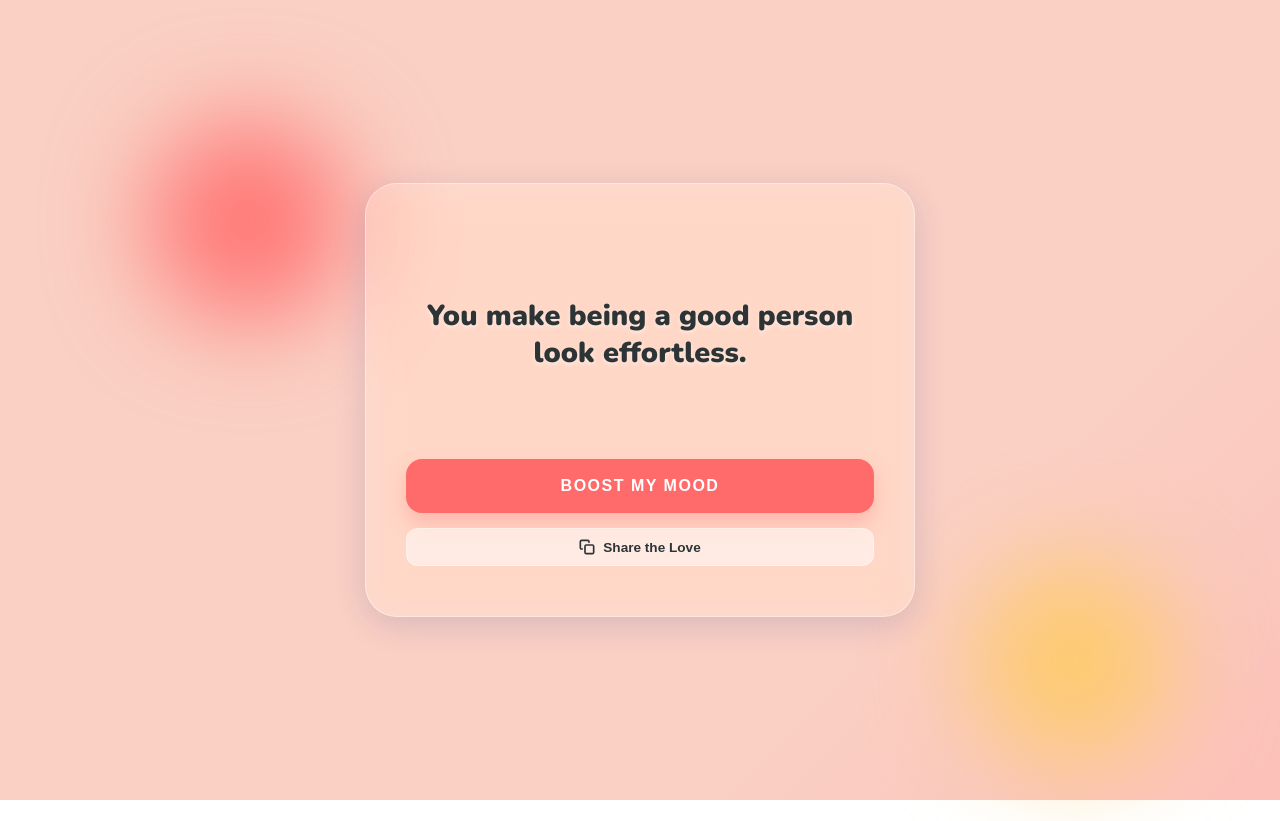
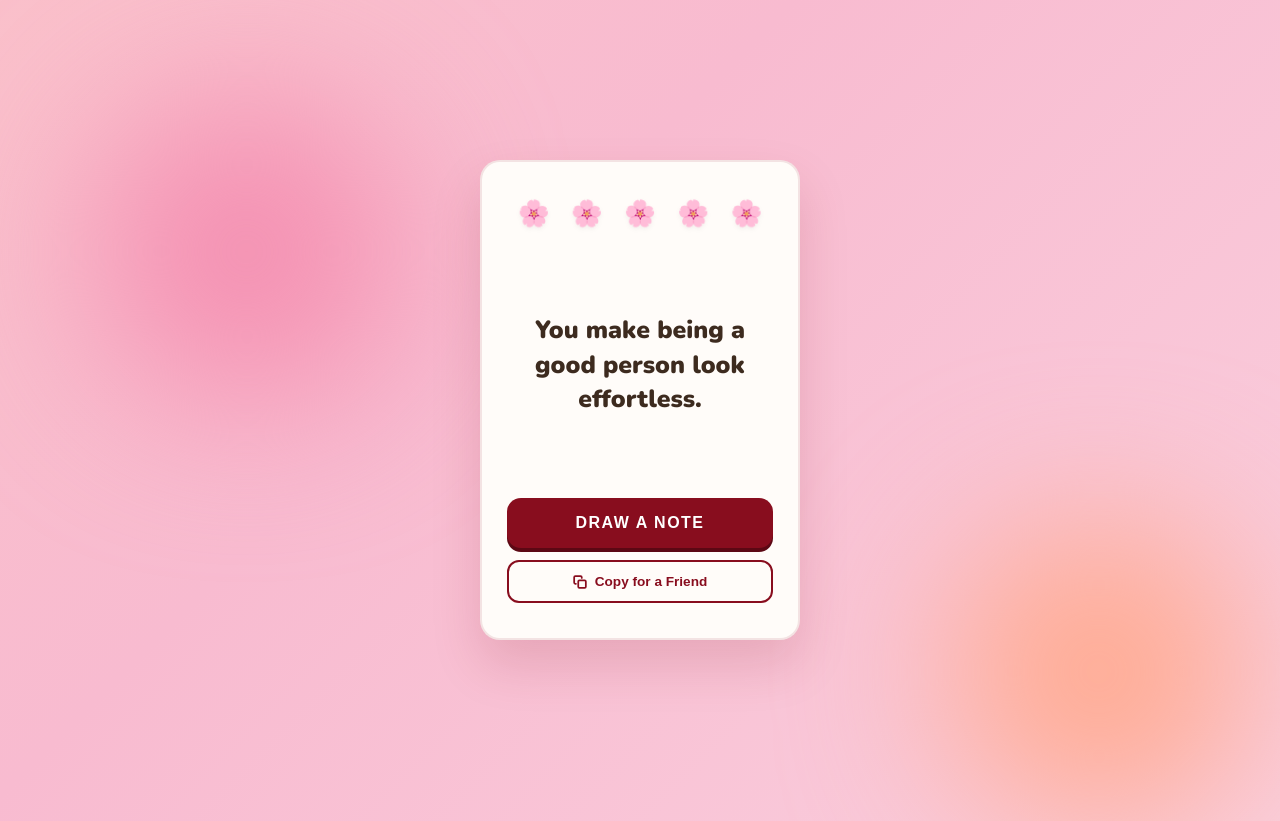
Before and after one commit to greg-hahn/compliments, a plain HTML site: page index.html in a window 1280 px wide. Before the commit the page ends 800 px from the top, so only its background shows below. Drawn offline with nearby package versions, Linux system fonts and the light colour scheme.

Commit message:
updated colors

```diff
--- a/index.html
+++ b/index.html
@@ -9,13 +9,14 @@
     <link rel="preconnect" href="https://fonts.gstatic.com" crossorigin>
     <link href="https://fonts.googleapis.com/css2?family=Lato:wght@700;900&family=Nunito:wght@700;900&display=swap" rel="stylesheet">
     <style>
-        /* Modern Glassmorphism & Animated Background */
+        /* Warm & Loving Color Scheme */
         :root {
-            --primary: #FF6B6B;
-            --secondary: #FFD166;
-            --glass-bg: rgba(255, 255, 255, 0.25);
-            --glass-border: rgba(255, 255, 255, 0.4);
-            --text-dark: #2d3436;
+            --primary: #880d1e;    /* Deep Berry Red for high contrast */
+            --accent: #f25c66;     /* Rose Pink for accents */
+            --card-bg: #fffcf9;    /* Warm Ivory */
+            --text-main: #3d2b1f;  /* Deep Cocoa/Espresso (warmer than charcoal) */
+            --text-light: #ffffff;
+            --suit-color: #dd2d4a; /* Classic Heart Red */
         }
 
         * {
@@ -25,11 +26,11 @@
         }
 
         body {
-            /* Animated Gradient Background */
-            background: linear-gradient(-45deg, #ff9a9e, #fad0c4, #fad0c4, #fbc2eb, #a18cd1);
+            /* Warm Sunset/Rose Gradient Background */
+            background: linear-gradient(-45deg, #fce4ec, #f8bbd0, #ffccbc, #ffe0b2);
             background-size: 400% 400%;
             animation: gradientBG 15s ease infinite;
-            color: var(--text-dark);
+            color: var(--text-main);
             font-family: 'Lato', sans-serif;
             display: flex;
             justify-content: center;
@@ -45,59 +46,77 @@
             100% { background-position: 0% 50%; }
         }
 
-        /* Glassmorphism Card */
-        .card {
-            background: var(--glass-bg);
-            backdrop-filter: blur(16px) saturate(180%);
-            -webkit-backdrop-filter: blur(16px) saturate(180%);
-            border: 1px solid var(--glass-border);
-            width: 100%;
-            max-width: 550px;
-            padding: 50px 40px;
-            border-radius: 32px;
-            text-align: center;
-            box-shadow: 0 8px 32px 0 rgba(31, 38, 135, 0.15);
-            position: relative;
-            z-index: 1;
-        }
-
-        /* Decorative Background Orbs */
+        /* Decorative Background Orbs in warm tones */
         .orb {
             position: absolute;
-            width: 200px;
-            height: 200px;
+            width: 300px;
+            height: 300px;
             border-radius: 50%;
-            background: rgba(255, 255, 255, 0.3);
-            filter: blur(50px);
+            background: rgba(255, 255, 255, 0.4);
+            filter: blur(80px);
             z-index: 0;
             animation: moveOrb 20s infinite alternate;
         }
-        .orb-1 { top: 10%; left: 10%; background: #ff7675; }
-        .orb-2 { bottom: 10%; right: 10%; background: #fdcb6e; }
+        .orb-1 { top: 5%; left: 5%; background: #f48fb1; }
+        .orb-2 { bottom: 5%; right: 5%; background: #ffab91; }
 
         @keyframes moveOrb {
             from { transform: translate(0, 0); }
-            to { transform: translate(50px, 100px); }
+            to { transform: translate(80px, 150px); }
+        }
+
+        /* The Playing Card */
+        .card {
+            background: var(--card-bg);
+            border: 2px solid rgba(136, 13, 30, 0.1); /* Subtle berry border */
+            width: 320px;
+            height: 480px;
+            padding: 25px;
+            border-radius: 20px;
+            text-align: center;
+            box-shadow: 0 25px 50px rgba(136, 13, 30, 0.15);
+            position: relative;
+            z-index: 1;
+            display: flex;
+            flex-direction: column;
+            justify-content: space-between;
+            align-items: center;
+            transition: transform 0.4s cubic-bezier(0.175, 0.885, 0.32, 1.275);
+        }
+
+        .card:hover {
+            transform: translateY(-8px) rotate(-1.5deg);
+        }
+
+        /* Suit Row across the top */
+        .suit-row {
+            width: 100%;
+            display: flex;
+            justify-content: space-around;
+            font-size: 1.6rem;
+            padding-top: 10px;
+            height: 45px;
+            opacity: 0.9;
+            filter: drop-shadow(0 2px 2px rgba(0,0,0,0.05));
         }
 
         /* Compliment Display Area */
         .compliment-container {
-            min-height: 200px;
+            flex-grow: 1;
             display: flex;
             flex-direction: column;
             align-items: center;
             justify-content: center;
-            margin-bottom: 25px;
-            position: relative;
+            width: 100%;
+            padding: 0 15px;
         }
 
         #compliment-text {
             font-family: 'Nunito', sans-serif;
-            font-size: 1.8rem;
+            font-size: 1.55rem;
             font-weight: 900;
-            line-height: 1.3;
-            color: var(--text-dark);
-            text-shadow: 0 2px 4px rgba(255, 255, 255, 0.5);
+            line-height: 1.4;
+            color: var(--text-main);
         }
 
         .hidden { display: none !important; }
@@ -112,70 +131,76 @@
         }
 
         .heart {
-            fill: var(--primary);
-            width: 60px;
-            height: 60px;
-            filter: drop-shadow(0 0 10px rgba(255, 107, 107, 0.4));
+            fill: var(--suit-color);
+            width: 70px;
+            height: 70px;
+            filter: drop-shadow(0 4px 6px rgba(136, 13, 30, 0.2));
             animation: pulse 0.6s ease infinite alternate;
         }
 
         @keyframes pulse {
-            from { transform: scale(0.9) rotate(-5deg); }
-            to { transform: scale(1.2) rotate(5deg); }
+            from { transform: scale(0.9); opacity: 0.85; }
+            to { transform: scale(1.1); opacity: 1; }
         }
 
         .loading-text {
-            font-size: 0.8rem;
+            font-size: 0.75rem;
             color: var(--primary);
             font-weight: 900;
             letter-spacing: 2px;
             text-transform: uppercase;
         }
 
-        /* Buttons */
+        /* Buttons Area - High Contrast Warm Palette */
         .actions {
+            width: 100%;
             display: flex;
             flex-direction: column;
-            gap: 15px;
-            width: 100%;
+            gap: 12px;
+            margin-bottom: 10px;
         }
 
         .btn-generate {
-            background: var(--primary);
-            color: white;
+            background: var(--primary); /* Deep Berry Red */
+            color: var(--text-light);   /* White for contrast */
             border: none;
-            padding: 18px 30px;
+            padding: 16px;
             font-size: 1rem;
             font-weight: 900;
-            border-radius: 16px;
+            border-radius: 14px;
             cursor: pointer;
             text-transform: uppercase;
             letter-spacing: 1.5px;
-            transition: all 0.3s cubic-bezier(0.175, 0.885, 0.32, 1.275);
-            box-shadow: 0 10px 20px rgba(255, 107, 107, 0.3);
+            transition: all 0.2s ease;
+            box-shadow: 0 4px 0px #5c0814; /* Darker berry shadow */
         }
 
         .btn-generate:hover:not(:disabled) {
-            transform: translateY(-3px) scale(1.02);
-            background: #ff5252;
-            box-shadow: 0 15px 30px rgba(255, 107, 107, 0.4);
+            transform: translateY(-2px);
+            box-shadow: 0 6px 0px #5c0814;
+            background: #730a19;
+        }
+
+        .btn-generate:active:not(:disabled) {
+            transform: translateY(2px);
+            box-shadow: 0 0px 0px #5c0814;
         }
 
         .btn-generate:disabled {
-            background: rgba(0, 0, 0, 0.1);
-            color: rgba(0, 0, 0, 0.3);
+            background: #f1f1f1;
+            color: #ccc;
             box-shadow: none;
             cursor: not-allowed;
         }
 
         .btn-copy {
-            background: rgba(255, 255, 255, 0.5);
-            border: 1px solid var(--glass-border);
-            color: var(--text-dark);
-            padding: 10px;
+            background: transparent;
+            border: 2.5px solid var(--primary);
+            color: var(--primary);
+            padding: 12px;
             border-radius: 12px;
             font-size: 0.85rem;
-            font-weight: 700;
+            font-weight: 900;
             cursor: pointer;
             display: flex;
             align-items: center;
@@ -185,27 +210,32 @@
         }
 
         .btn-copy:hover {
-            background: white;
-            transform: scale(1.05);
+            background: #fff0f1;
+            transform: scale(1.02);
         }
 
         /* Tooltip */
         .copy-feedback {
             position: absolute;
-            top: -10px;
-            background: var(--text-dark);
+            top: 50%;
+            left: 50%;
+            transform: translate(-50%, -50%);
+            background: var(--primary);
             color: white;
-            padding: 6px 12px;
-            border-radius: 20px;
-            font-size: 0.7rem;
+            padding: 12px 24px;
+            border-radius: 30px;
+            font-size: 0.95rem;
+            font-weight: 900;
             opacity: 0;
             transition: opacity 0.3s ease;
+            z-index: 10;
+            pointer-events: none;
+            box-shadow: 0 10px 20px rgba(0,0,0,0.1);
         }
         .show-feedback { opacity: 1; }
 
-        @media (max-width: 480px) {
-            .card { padding: 40px 20px; }
-            #compliment-text { font-size: 1.4rem; }
+        @media (max-height: 550px) {
+            .card { transform: scale(0.7); }
         }
     </style>
 </head>
@@ -214,30 +244,34 @@
     <div class="orb orb-2"></div>
 
     <main class="card">
+        <!-- Row of Icons across top -->
+        <div class="suit-row" id="suit-row">
+            <span>❤️</span><span>❤️</span><span>❤️</span><span>❤️</span><span>❤️</span>
+        </div>
+
         <div class="compliment-container">
             <div id="loader" class="loader hidden">
                 <svg class="heart" viewBox="0 0 32 32">
                     <path d="M16 28.5L14.1 26.8C7.33 20.67 2.85 16.6 2.85 11.65C2.85 7.62 6 4.5 10.05 4.5C12.33 4.5 14.52 5.56 16 7.23C17.48 5.56 19.67 4.5 21.95 4.5C26 4.5 29.15 7.62 29.15 11.65C29.15 16.6 24.67 20.67 17.9 26.8L16 28.5Z" />
                 </svg>
-                <span class="loading-text">Summoning Charm...</span>
+                <span class="loading-text">Gathering Affection...</span>
             </div>
 
-            <p id="compliment-text">Ready to feel amazing?</p>
-            <div id="copy-feedback" class="copy-feedback">Magic Copied!</div>
+            <p id="compliment-text">Pick a card, any card!</p>
+            <div id="copy-feedback" class="copy-feedback">Heart Captured!</div>
         </div>
 
         <div class="actions">
-            <button id="generate-btn" class="btn-generate">Boost My Mood</button>
+            <button id="generate-btn" class="btn-generate">Draw a Note</button>
             <button id="copy-btn" class="btn-copy invisible">
-                <svg width="16" height="16" viewBox="0 0 24 24" fill="none" stroke="currentColor" stroke-width="2.5" stroke-linecap="round" stroke-linejoin="round"><rect x="9" y="9" width="13" height="13" rx="2" ry="2"></rect><path d="M5 15H4a2 2 0 0 1-2-2V4a2 2 0 0 1 2-2h9a2 2 0 0 1 2 2v1"></path></svg>
-                Share the Love
+                <svg width="14" height="14" viewBox="0 0 24 24" fill="none" stroke="currentColor" stroke-width="3" stroke-linecap="round" stroke-linejoin="round"><rect x="9" y="9" width="13" height="13" rx="2" ry="2"></rect><path d="M5 15H4a2 2 0 0 1-2-2V4a2 2 0 0 1 2-2h9a2 2 0 0 1 2 2v1"></path></svg>
+                Copy for a Friend
             </button>
         </div>
     </main>
 
     <script>
         const compliments = [
-            // Heartfelt & Classic
             "You are a rare gem in a world of pebbles.",
             "Your kindness is a gift to everyone who meets you.",
             "You have an incredible way of making people feel important.",
@@ -254,8 +288,6 @@
             "You are deeply appreciated, even when you don't feel it.",
             "Your perspective is a valuable treasure.",
             "You have a magical way of fixing things just by being there.",
-
-            // Funny & Quirky
             "If you were a vegetable, you’d be a cute-cumber.",
             "You’re like the 'skip ad' button on a 30-minute video.",
             "You’re the human version of a really good high-five.",
@@ -272,8 +304,6 @@
             "You have the energy of a perfectly brewed cup of coffee.",
             "You’re the reason someone is smiling at their phone right now.",
             "You’re smarter than Google and way more charming.",
-
-            // Unique & Uplifting
             "You carry so much light that you don't even need a flashlight.",
             "You are the 'Ctrl+S' of my life—you keep everything safe.",
             "Your laugh sounds like a celebration.",
@@ -294,11 +324,15 @@
             "You are exactly where you need to be."
         ];
 
+        // Loving icons for the top row
+        const suits = ["❤️", "💖", "🌸", "✨", "💌", "🦋", "🌷", "🧸", "💝", "🌹"];
+
         const textElement = document.getElementById('compliment-text');
         const loader = document.getElementById('loader');
         const generateBtn = document.getElementById('generate-btn');
         const copyBtn = document.getElementById('copy-btn');
         const copyFeedback = document.getElementById('copy-feedback');
+        const suitRow = document.getElementById('suit-row');
 
         let lastIndex = -1;
 
@@ -317,15 +351,22 @@
             copyBtn.classList.add('invisible');
             loader.classList.remove('hidden');
 
-            // 3-second cute loading animation
+            suitRow.style.opacity = "0.2";
+
+            // 3-second delay for the cute animation
             await new Promise(resolve => setTimeout(resolve, 3000));
 
             const index = getRandomIndex();
+            const suit = suits[Math.floor(Math.random() * suits.length)];
+
+            suitRow.innerHTML = `<span>${suit}</span><span>${suit}</span><span>${suit}</span><span>${suit}</span><span>${suit}</span>`;
+
             textElement.innerText = compliments[index];
 
             loader.classList.add('hidden');
             textElement.classList.remove('hidden');
             copyBtn.classList.remove('invisible');
+            suitRow.style.opacity = "1";
             generateBtn.disabled = false;
         }
 
@@ -345,7 +386,6 @@
         generateBtn.addEventListener('click', fetchNewCompliment);
         copyBtn.addEventListener('click', copyToClipboard);
 
-        // Start with a compliment immediately
         window.onload = fetchNewCompliment;
     </script>
 </body>
```
